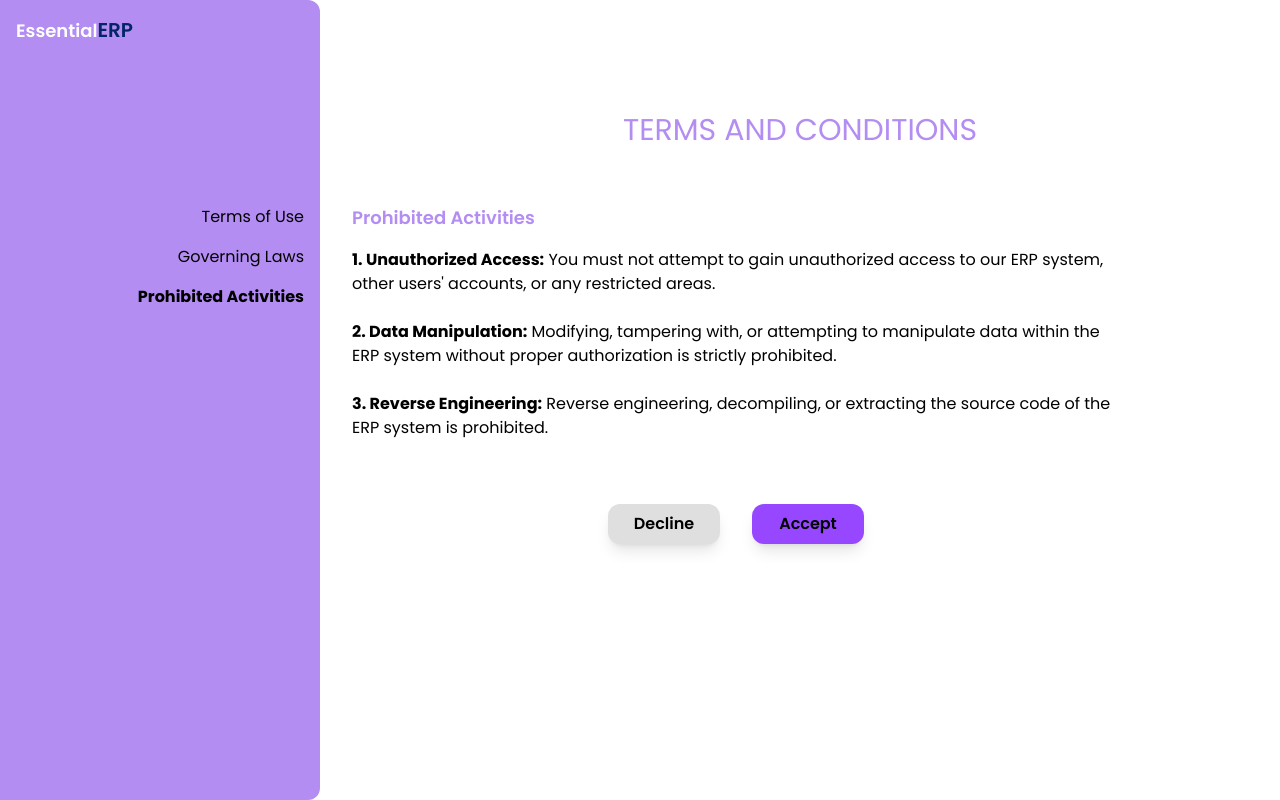
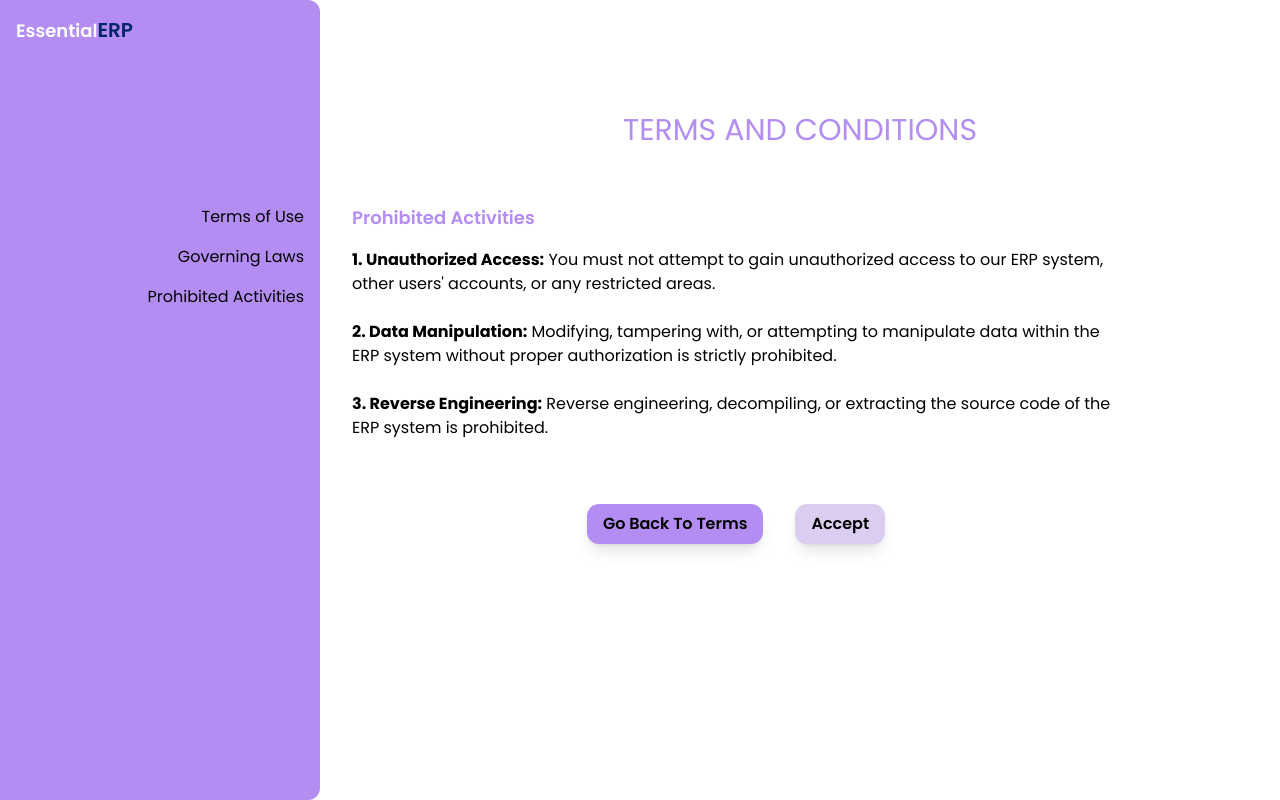
Before and after one commit to Cessation-Code/essentialerp-frontend, a Next.js app: page /terms_and_conditions in a window 1280 px wide. Both pictures are taken after a click on the item "Prohibited Activities". Built offline with nearby package versions, Linux system fonts and the light colour scheme.

Commit message:
edits to the terms and conditions

```diff
--- a/pages/terms_and_conditions.js
+++ b/pages/terms_and_conditions.js
@@ -1,11 +1,29 @@
 import React, { useState } from "react";
 import Link from "next/link";
+import { useRouter } from "next/router";
 
 const TermsAndConditions = () => {
-  const [activeTab, setActiveTab] = useState("terms-of-use");
+  const [activeTab_index, setactiveTab_index] = useState(0);
+  const router = useRouter();
+  const handleTabClick = (tab_index) => {
+    setactiveTab_index(tab_index);
+  };
 
-  const handleTabClick = (tab) => {
-    setActiveTab(tab);
+  const handleAcceptClick = () => {
+
+    router.push("/dashboard");
+  }
+
+  const ContinueToNextPage = (props) => {
+    const { next_tab_index } = props;
+    return (
+      <button
+        className="w-38 py-2 px-4  rounded-xl shadow-lg text-black bg-[#DACDF0]  item-center font-semibold hover:bg-[#B48DF3]"
+        onClick={() => handleTabClick(next_tab_index)}
+      >
+        Continue to next page
+      </button>
+    );
   };
 
   return (
@@ -24,25 +42,25 @@ const TermsAndConditions = () => {
           <ul className="list-none pt-40 space-y-4 items flex-end text-end">
             <li
               className={`cursor-pointer mb-2 ${
-                activeTab === "terms-of-use" ? "font-bold" : ""
+                activeTab_index === 0 ? "font-bold" : ""
               }`}
-              onClick={() => handleTabClick("terms-of-use")}
+              onClick={() => handleTabClick(0)}
             >
               Terms of Use
             </li>
             <li
               className={`cursor-pointer mb-2 ${
-                activeTab === "governing-laws" ? "font-bold" : ""
+                activeTab_index === 1 ? "font-bold" : ""
               }`}
-              onClick={() => handleTabClick("governing-laws")}
+              onClick={() => handleTabClick(1)}
             >
               Governing Laws
             </li>
             <li
               className={`cursor-pointer mb-2 ${
-                activeTab === "prohibited-activities" ? "font-bold" : ""
+                activeTab_index === "prohibited-2" ? "font-bold" : ""
               }`}
-              onClick={() => handleTabClick("prohibited-activities")}
+              onClick={() => handleTabClick(2)}
             >
               Prohibited Activities
             </li>
@@ -56,7 +74,7 @@ const TermsAndConditions = () => {
           TERMS AND CONDITIONS
         </p>
         <div className=" mr-40 flex flex-col text-start items-center pt-4">
-          {activeTab === "terms-of-use" && (
+          {activeTab_index === 0 && (
             <div className="ml-8">
               <h2 className="text-lg font-semibold text-[#B48DF3]">
                 Terms of Use
@@ -83,13 +101,11 @@ const TermsAndConditions = () => {
                 viruses, spam, or any malicious code. <br /> <br />
               </p>
               <div className="flex justify-center">
-              <button className="w-38 py-2 px-4  rounded-xl shadow-lg text-black bg-[#9747FF]  item-center font-semibold hover:bg-blue-600" onClick={() => handleTabClick("governing-laws")}>
-                Continue to next page
-              </button>
+                <ContinueToNextPage next_tab_index={1} />
               </div>
             </div>
           )}
-          {activeTab === "governing-laws" && (
+          {activeTab_index === 1 && (
             <div className="ml-8">
               <h2 className="text-lg font-semibold text-[#B48DF3]">
                 Governing Laws
@@ -104,13 +120,11 @@ const TermsAndConditions = () => {
                 <br /> <br />
               </p>
               <div className="flex justify-center">
-              <button className="w-38 py-2 px-4 mt-20 rounded-xl shadow-lg text-black bg-[#9747FF]  item-center font-semibold hover:bg-blue-600" onClick={() => handleTabClick("prohibited-activities")}>
-                Continue to next page
-              </button>
+                <ContinueToNextPage next_tab_index= {2} />
               </div>
             </div>
           )}
-          {activeTab === "prohibited-activities" && (
+          {activeTab_index === 2 && (
             <div className="ml-8">
               <h2 className="text-lg font-semibold text-[#B48DF3]">
                 Prohibited Activities
@@ -129,10 +143,13 @@ const TermsAndConditions = () => {
                 <br /> <br />
               </p>
               <div className="scroll-mt-2 flex flex-row justify-center pt-10  gap-8">
-                <button className="w-28 py-2  px-4 rounded-xl shadow-lg bg-[#DFDFE0] text-black font-semibold hover:bg-red-600">
-                  Decline
+                <button
+                  onClick={() => handleTabClick(0)}
+                  className="w-fit py-2  px-4 rounded-xl shadow-lg bg-[#B48DF3] text-black font-semibold hover:bg-[#DACDF0]"
+                >
+                  Go Back To Terms
                 </button>
-                <button className="w-28 py-2 px-4 rounded-xl shadow-lg text-black bg-[#9747FF]  font-semibold hover:bg-blue-600">
+                <button onClick={() => handleAcceptClick()} className="w-fit py-2 px-4 rounded-xl shadow-lg text-black bg-[#DACDF0]  font-semibold hover:bg-[#B48DF3]">
                   Accept
                 </button>
               </div>
@@ -146,8 +163,6 @@ const TermsAndConditions = () => {
 };
 
 export default TermsAndConditions;
-
-
 
 // import React from "react";
 // // import Sidebar from "../pages/dashboard/";
@@ -260,10 +275,10 @@ export default TermsAndConditions;
 // import exp from "constants";
 
 // const TermsAndConditions = () => {
-//   const [activeTab, setActiveTab] = useState("terms-of-use");
+//   const [activeTab_index, setactiveTab_index] = useState("terms-of-use");
 
 //   const handleTabClick = (tab) => {
-//     setActiveTab(tab);
+//     setactiveTab_index(tab);
 //   };
 
 //   return (
@@ -282,7 +297,7 @@ export default TermsAndConditions;
 //           <ul className="list-none pt-80  space-y-4 items">
 //             <li
 //               className={`cursor-pointer mb-2 ${
-//                 activeTab === "terms-of-use" ? "font-bold" : ""
+//                 activeTab_index === "terms-of-use" ? "font-bold" : ""
 //               }`}
 //               onClick={() => handleTabClick("terms-of-use")}
 //             >
@@ -290,17 +305,17 @@ export default TermsAndConditions;
 //             </li>
 //             <li
 //               className={`cursor-pointer mb-2 ${
-//                 activeTab === "governing-laws" ? "font-bold" : ""
+//                 activeTab_index === 1 ? "font-bold" : ""
 //               }`}
-//               onClick={() => handleTabClick("governing-laws")}
+//               onClick={() => handleTabClick(1)}
 //             >
 //               Governing Laws
 //             </li>
 //             <li
 //               className={`cursor-pointer mb-2 ${
-//                 activeTab === "prohibited-activities" ? "font-bold" : ""
+//                 activeTab_index === 1 ? "font-bold" : ""
 //               }`}
-//               onClick={() => handleTabClick("prohibited-activities")}
+//               onClick={() => handleTabClick(1)}
 //             >
 //               Prohibited Activities
 //             </li>
@@ -310,7 +325,7 @@ export default TermsAndConditions;
 
 //       {/* Main Content */}
 //       <div className="w-3/4 p-4 flex flex-col justify-between">
-//         {activeTab === "terms-of-use" && (
+//         {activeTab_index === "terms-of-use" && (
 //           <div>
 //             <h2>Terms of Use</h2>
 //             <p>
@@ -320,13 +335,13 @@ export default TermsAndConditions;
 //             </p>
 //           </div>
 //         )}
-//         {activeTab === "governing-laws" && (
+//         {activeTab_index === 1 && (
 //           <div>
 //             <h2>Governing Laws</h2>
 //             <p>This is the content for the Governing Laws.</p>
 //           </div>
 //         )}
-//         {activeTab === "prohibited-activities" && (
+//         {activeTab_index === 1 && (
 //           <div>
 //             <h2>Prohibited Activities</h2>
 //             <p>This is the content for the Prohibited Activities.</p>
```
Also changed, not shown: pages/api/send_email.js (line endings or trailing spaces).
